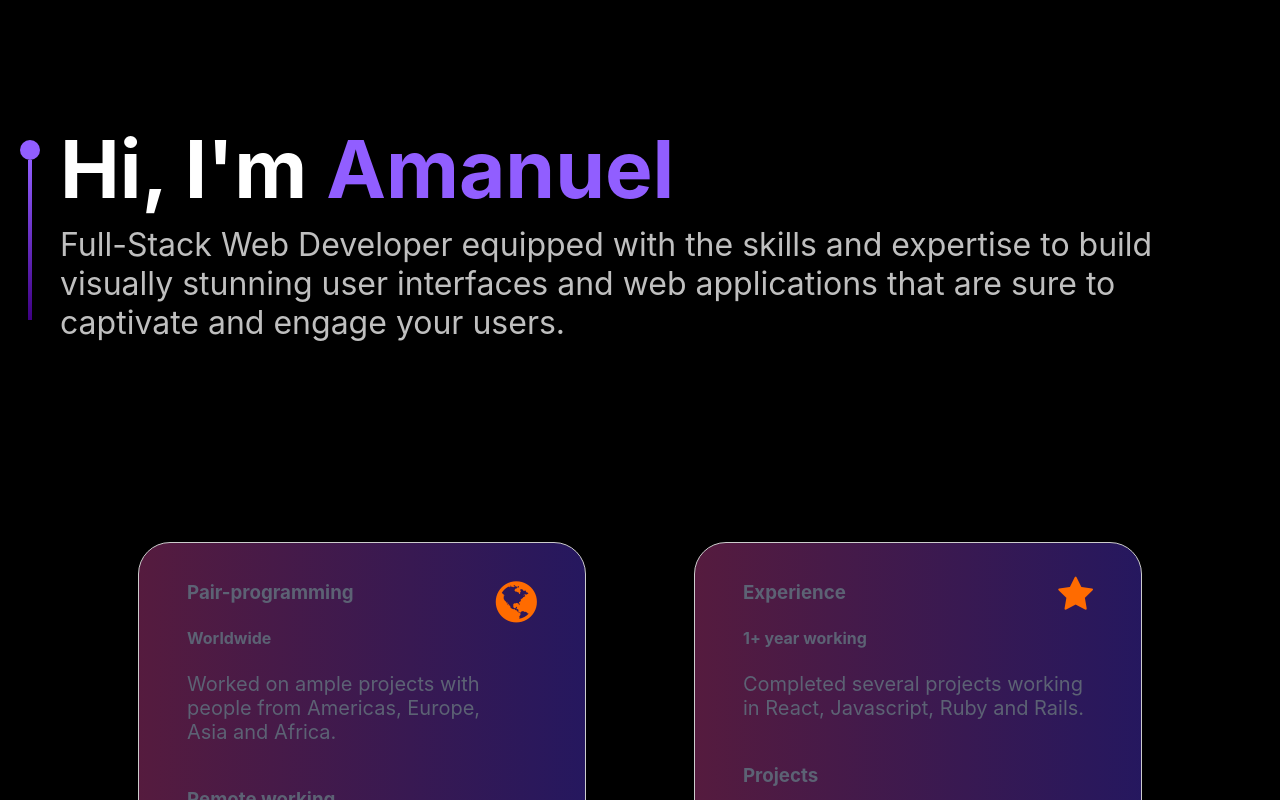
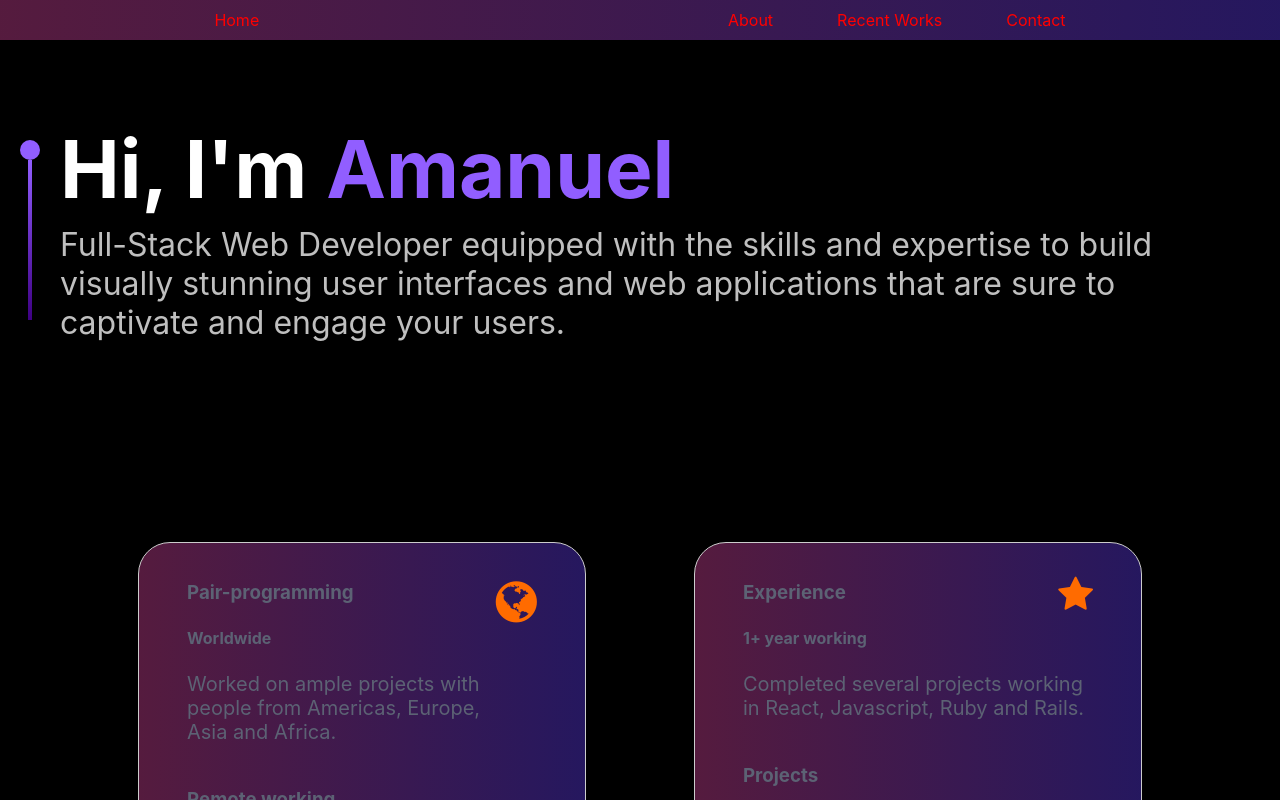
Before and after one commit to amexabee/portfolio-react, a React (Create React App) app: page /main in a window 1280 px wide. Shown: the top 800 px of the page. Built offline with nearby package versions, Linux system fonts and the light colour scheme.

Commit message:
Add sticky navigation

```diff
--- a/src/App.js
+++ b/src/App.js
@@ -15,6 +15,7 @@ import './css/home.css';
 import './css/about.css';
 import './css/portfolio.css';
 import './css/contact.css';
+import './css/navBar.css';
 
 const router = createBrowserRouter(
   createRoutesFromElements(
--- a/src/components/about.jsx
+++ b/src/components/about.jsx
@@ -2,9 +2,9 @@ import Tech from './tech';
 
 const About = () => {
   return (
-    <div className={`about dark`}>
+    <div className="about dark" id="about">
       <div className="hello">
-        <div className="dot">
+        <div className="lolipop">
           <div className="round" />
           <div className="violet" />
         </div>
--- a/src/components/contact.jsx
+++ b/src/components/contact.jsx
@@ -41,7 +41,7 @@ const Contact = () => {
   };
 
   return (
-    <div className="contact dark">
+    <div className="contact dark" id="contact">
       <div className="details">
         <h1 className="title">
           Contact Details <i className="fa fa-envelope fa-2x" />
--- a/src/components/main.jsx
+++ b/src/components/main.jsx
@@ -1,10 +1,12 @@
 import About from './about';
 import Portfolio from './portfolio';
 import Contact from './contact';
+import NavBar from './navBar';
 
 const Main = () => {
   return (
     <div>
+      <NavBar />
       <About />
       <Portfolio />
       <Contact />
--- /dev/null
+++ b/src/components/navBar.jsx
@@ -0,0 +1,28 @@
+import { Link } from 'react-router-dom';
+
+const NavBar = () => {
+  return (
+    <nav>
+      <Link to="/">Home</Link>
+      <ul>
+        <li className="">
+          <a className="" href="#about">
+            About
+          </a>
+        </li>
+        <li className="">
+          <a className="" href="#recent">
+            Recent Works
+          </a>
+        </li>
+        <li className="">
+          <a className="" href="#contact">
+            Contact
+          </a>
+        </li>
+      </ul>
+    </nav>
+  );
+};
+
+export default NavBar;
--- a/src/components/portfolio.jsx
+++ b/src/components/portfolio.jsx
@@ -3,8 +3,7 @@ import projects from './../constants/projects';
 
 const Portfolio = () => {
   return (
-    <>
-      <div className="portfolio dark">
+    <div className="portfolio dark" id="recent">
       <h1 className="title">
         My Recent works <i className="fa fa-briefcase fa-2x" />
       </h1>
@@ -25,29 +24,7 @@ const Portfolio = () => {
         ))}
       </div>
     </div>
-    </>
   );
 };
 
 export default Portfolio;
-
-{
-  /* <p className="visit">
-  Please visit my <Link to="https://github.com/amexabee">GitHub</Link>{' '}
-  to get the source code for these 10 projects and more others!
-</p> */
-}
-{
-  /* <div>
-          <div className="projects">
-            {projects.map((project) => (
-              <Link key={project.label} to={project.to}>
-                <div className={`project ${mode} hover${mode}`}>
-                  <h3>{project.label}</h3>
-                  <p>Built with: {project.built}</p>
-                </div>
-              </Link>
-            ))}
-          </div>
-        </div> */
-}
--- a/src/css/about.css
+++ b/src/css/about.css
@@ -16,7 +16,7 @@
   gap: 1.25rem;
 }
 
-.dot {
+.lolipop {
   display: flex;
   flex-direction: column;
   justify-content: center;
--- /dev/null
+++ b/src/css/navBar.css
@@ -0,0 +1,28 @@
+nav {
+  position: fixed;
+  height: 5vh;
+  width: 100vw;
+  background: var(--background);
+  display: flex;
+  justify-content: space-around;
+  align-items: center;
+  z-index: 9999;
+}
+
+nav ul {
+  display: flex;
+  justify-content: center;
+  list-style: none;
+  gap: 5vw;
+}
+
+nav li a,
+nav a {
+  color: red;
+  text-decoration: none;
+}
+
+nav li a:hover,
+nav a:hover {
+  cursor: pointer;
+}
```
Lines whose indentation alone changed are shown as unchanged.
